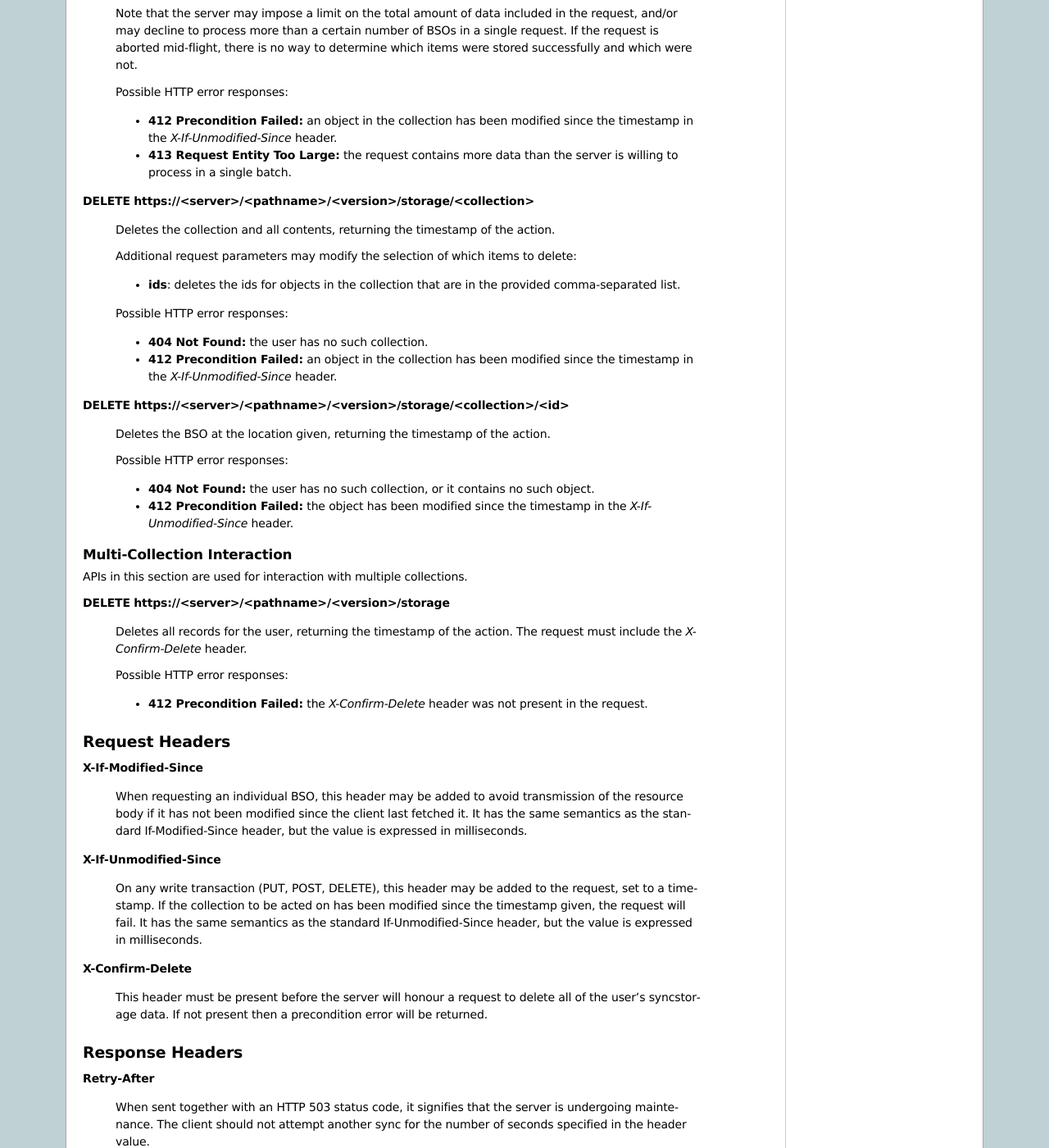
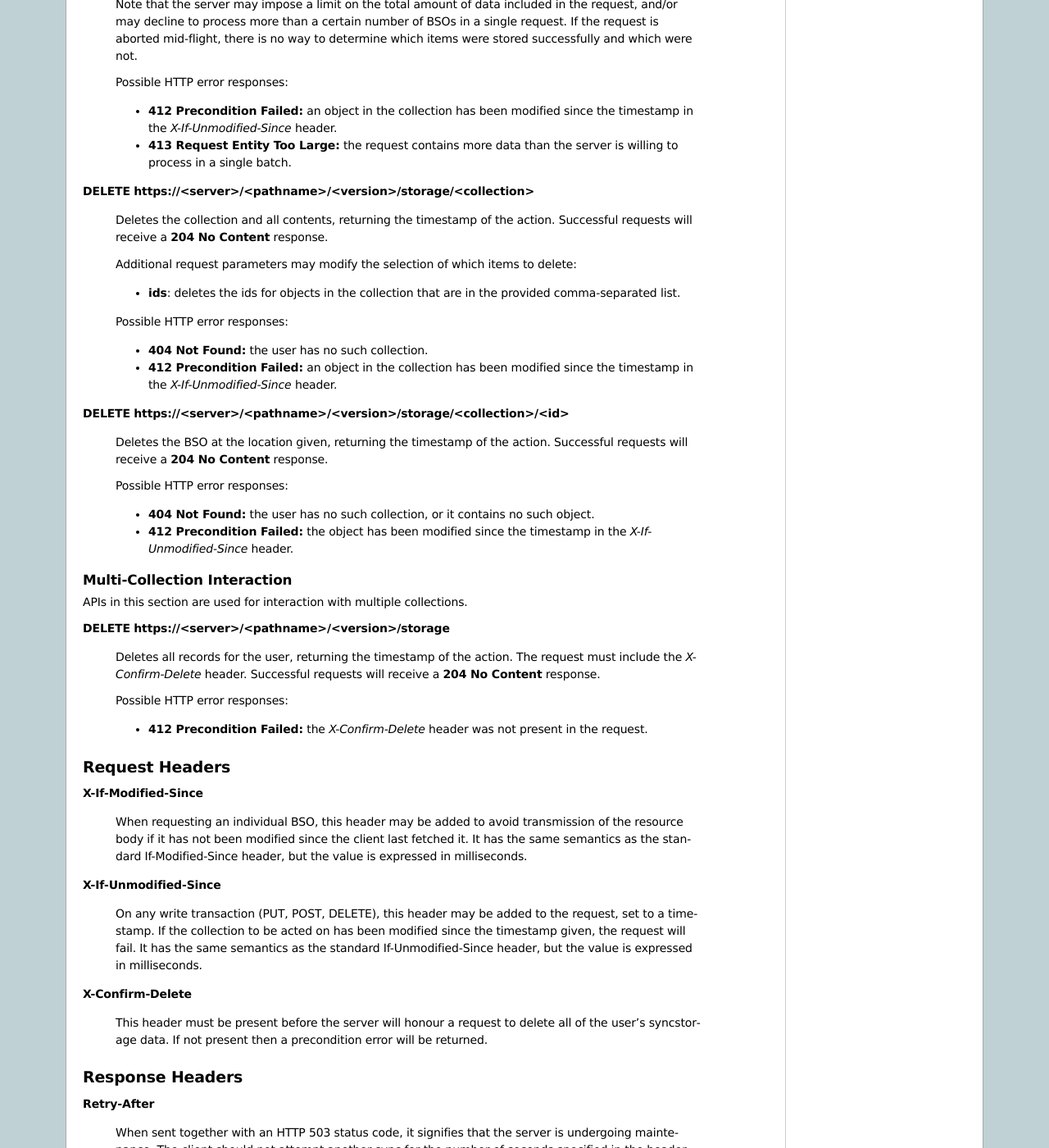
Before and after one commit to mozilla-services/docs, a Sphinx documentation site: the page built from source/storage/apis-2.0.rst, in a window 1280 px wide and 1400 px high, scrolled down 3981 px. Shown: the whole window at 82% size. Built offline with Sphinx 7.4.7, drawn with Linux system fonts in a browser that asks for light colours; some of the changed text lies outside the part shown.

Commit message:
Successful PUT and DELETE requests give "204 No Content"

```diff
--- a/source/storage/apis-2.0.rst
+++ b/source/storage/apis-2.0.rst
@@ -231,10 +231,10 @@
     does not contain a payload, it will only update the provided metadata
     fields on an already defined object.
 
-    The server will return the timestamp associated with the modification.
-
     This request may include the *X-If-Unmodified-Since* header to avoid
     overwriting the data if it has been changed since the client fetched it.
+    Successful requests will receive a **204 No Content** response, with the
+    *X-Timestamp* header giving the new modification time of the object.
 
     Note that the server may impose a limit on the amount of data submitted
     for storage in a single BSO.
@@ -299,7 +299,7 @@
 **DELETE** **https://<server>/<pathname>/<version>/storage/<collection>**
 
     Deletes the collection and all contents, returning the timestamp of
-    the action.
+    the action. Successful requests will receive a **204 No Content** response.
 
     Additional request parameters may modify the selection of which items
     to delete:
@@ -317,7 +317,7 @@
 **DELETE** **https://<server>/<pathname>/<version>/storage/<collection>/<id>**
 
     Deletes the BSO at the location given, returning the timestamp of the
-    action.
+    action. Successful requests will receive a **204 No Content** response.
 
     Possible HTTP error responses:
 
@@ -335,6 +335,7 @@
 
     Deletes all records for the user, returning the timestamp of the
     action.  The request must include the *X-Confirm-Delete* header.
+    Successful requests will receive a **204 No Content** response.
 
     Possible HTTP error responses:
 
@@ -516,6 +517,10 @@
 * The **POST /storage/collection** request no longer returns **modified** as
   part of its output, since this is available in the *X-Timestamp* header.
 
+* Successful **DELETE** and **PUT** requests now give a **204 No Content**
+  response, rather than redundantly returning the value of *X-Timestamp* in
+  the response body.
+
 * The **application/whoisi** output format has been removed.
 
 * The *X-If-Modified-Since* header has been added.
```
Also changed, not shown: other parts of source/storage/apis-2.0.rst (+0 -4 lines).
